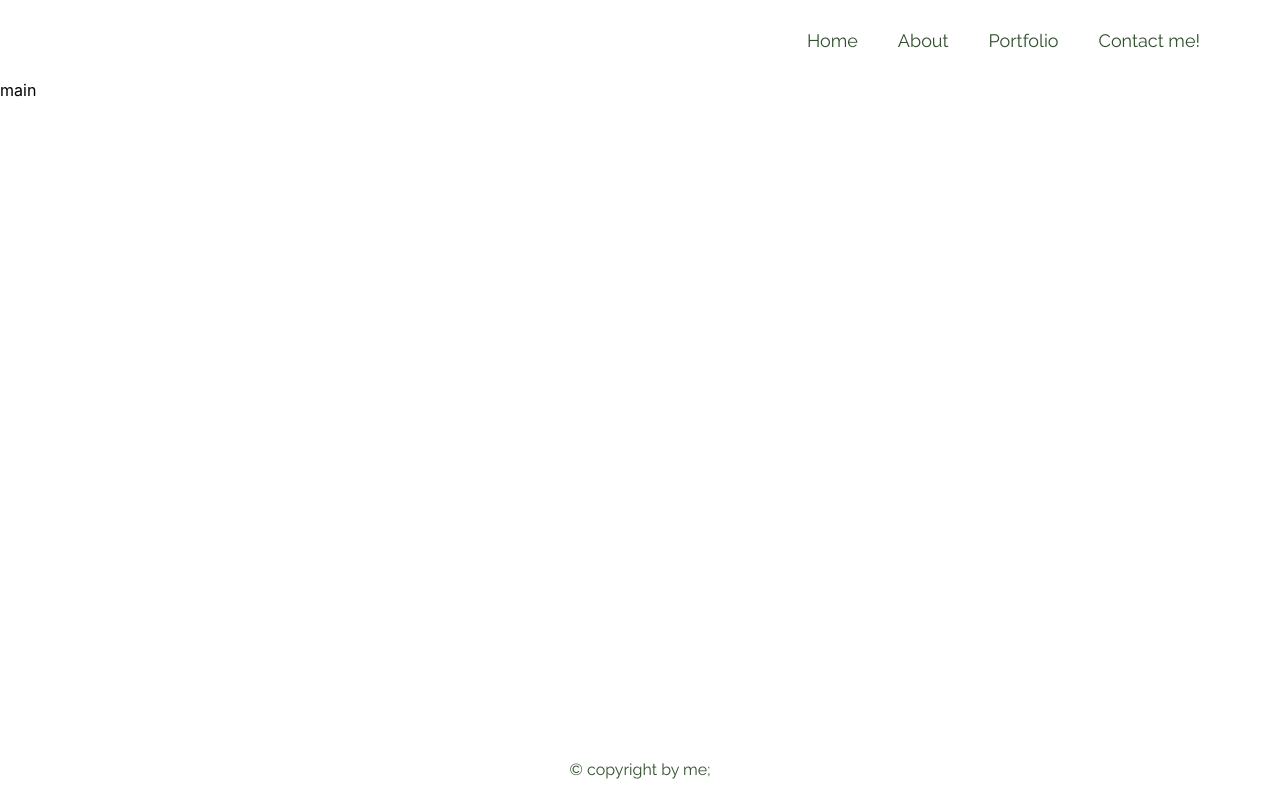
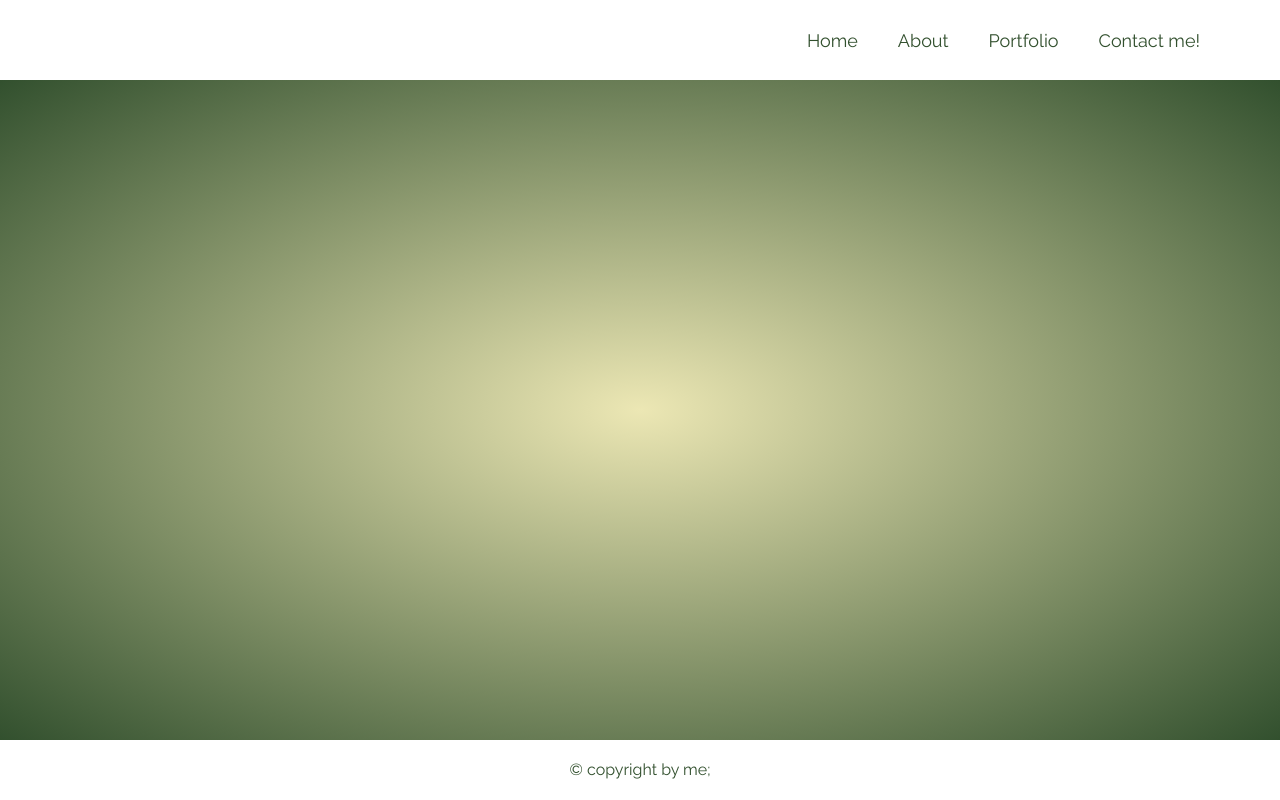
Before and after one commit to KristinaProject/portfolio-app, a React (Create React App) app: page / in a window 1280 px wide. Built offline with nearby package versions, Linux system fonts and the light colour scheme.

Commit message:
style: new background vision

```diff
--- a/src/App.css
+++ b/src/App.css
@@ -57,6 +57,10 @@ footer p {
   color: rgb(50, 80, 46);
 }
 
+#main {
+  background: radial-gradient(rgb(236, 231, 180), rgb(50, 80, 46));
+}
+
 .App {
   width: 100%;
   height: 100vh;
--- a/src/App.js
+++ b/src/App.js
@@ -1,13 +1,13 @@
-import { Outlet } from 'react-router';
 import './App.scss';
 import { Footer } from './components/Footer';
 import { Header } from './components/Header';
+import { Main } from './components/Main';
 
 function App() {
   return (
     <div className="App">
       <Header />
-      <Outlet />
+      <Main />
       <Footer />
     </div>
   );
--- a/src/components/Main.jsx
+++ b/src/components/Main.jsx
@@ -1,3 +1,7 @@
 export function Main() {
-  return <div className="page">main</div>
+  return (
+    <div id='main'>
+
+    </div>
+  )
 }
--- /dev/null
+++ b/src/styles/_main.scss
@@ -0,0 +1,6 @@
+@use './variables' as v;
+@use './mixins' as m;
+
+#main {
+  background: radial-gradient(v.$main-light, v.$main-dark);
+}
--- a/src/styles/_mixins.scss
+++ b/src/styles/_mixins.scss
@@ -5,14 +5,6 @@
   align-items: center;
 }
 
-@mixin background-gradient {
-  background: linear-gradient(145deg, v.$main-dark, v.$main-light 45%);
-}
-
-@mixin background-gradient-f {
-  background: linear-gradient(145deg, v.$main-light 50%, v.$main-dark);
-}
-
 @mixin margin-za {
   margin: 0 auto;
 }
--- a/src/styles/_variables.scss
+++ b/src/styles/_variables.scss
@@ -3,9 +3,6 @@ $secondary-dark: rgb(64, 99, 67);
 $main-dark: rgb(50, 80, 46);
 $main-light: rgb(236, 231, 180);
 $secondary-light: rgb(243, 239, 204);
-
-//shadows
-$dark-shadow: rgba(50, 80, 46, 0.5);
 
 //width
 $main-width: 1200px;
```
Also changed, not shown: src/App.scss (+8 -6 lines), src/components/Home.jsx (added), 1 other file (tests, documents, lock files or other folders).
